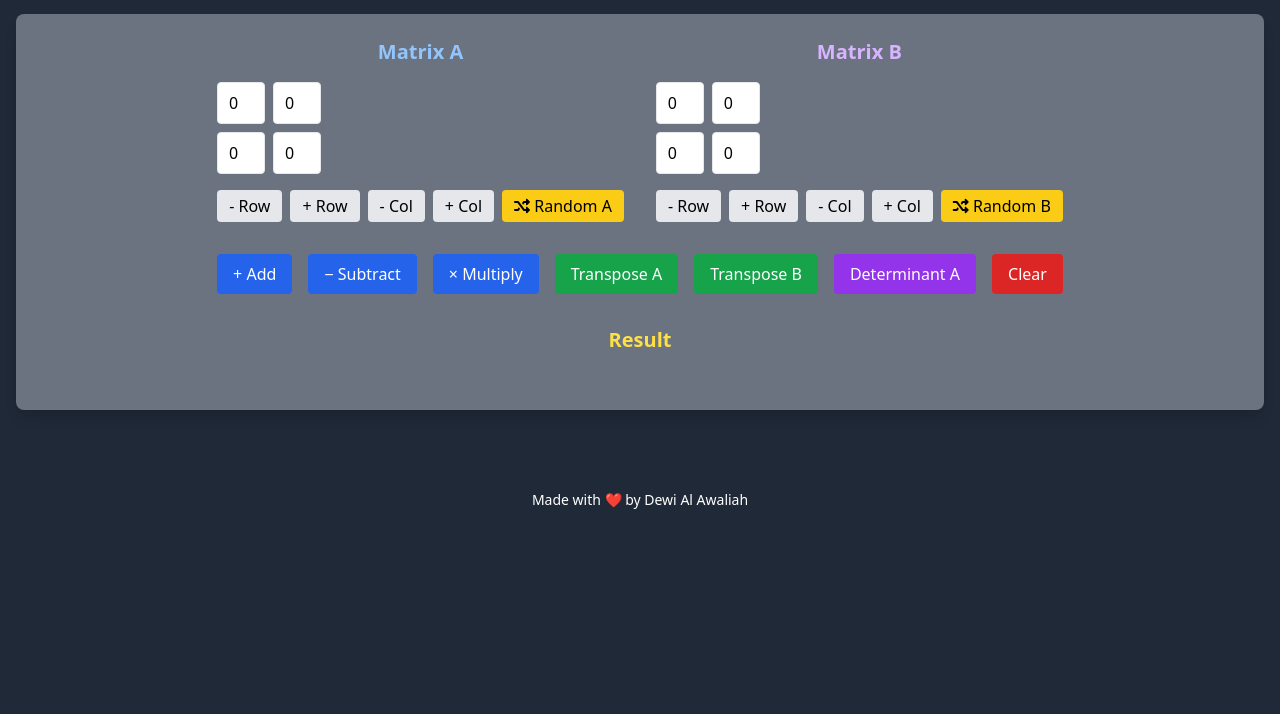
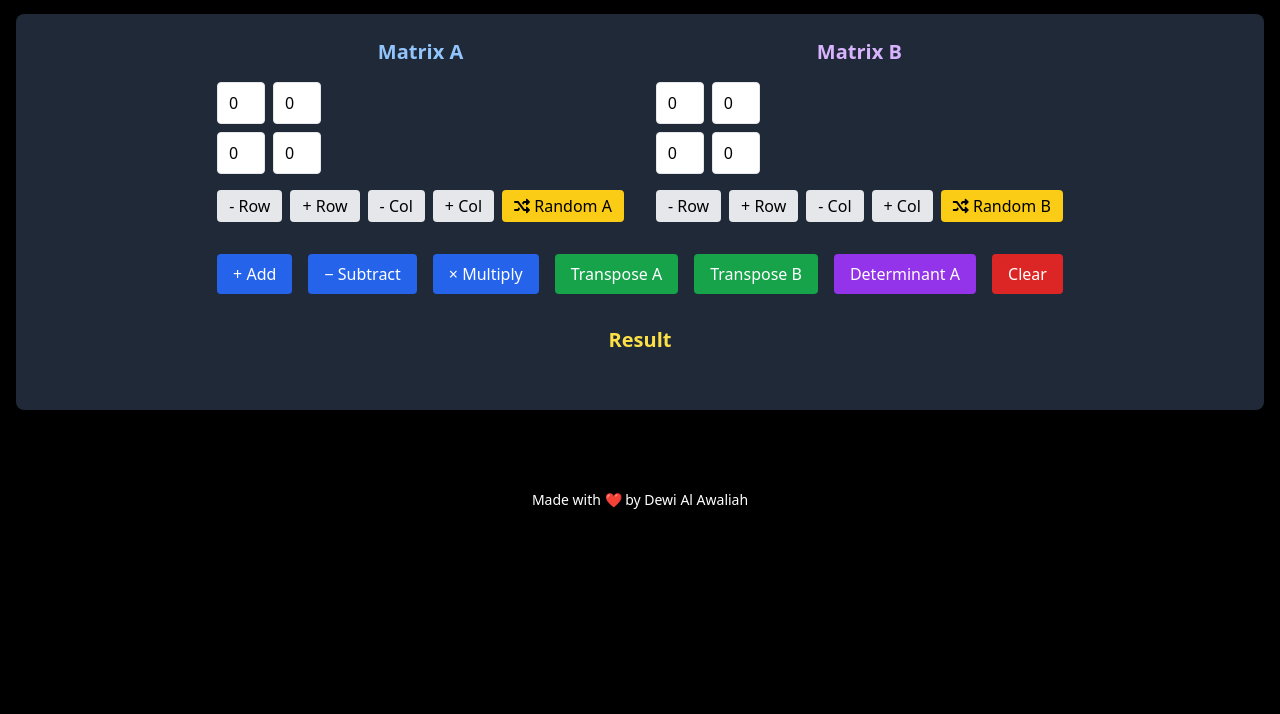
Before and after one commit to Diwizy/Matrix, a plain HTML site: page index.html in a window 1280 px wide. Shown: the part 86-800 px from the top of the page. Drawn offline with nearby package versions, Linux system fonts and the light colour scheme.

Commit message:
Update index.html

```diff
--- a/index.html
+++ b/index.html
@@ -7,11 +7,11 @@
     <script src="https://cdn.tailwindcss.com"></script>
     <link rel="stylesheet" href="https://cdnjs.cloudflare.com/ajax/libs/font-awesome/6.0.0-beta3/css/all.min.css">
 </head>
-<body class="min-h-screen bg-gray-800 text-white">
+<body class="min-h-screen bg-black text-white">
     <div class="container mx-auto px-4 py-8">
         <h1 class="text-3xl font-bold text-center mb-8 text-white">Matrix Calculator</h1>
 
-        <div class="bg-gray-500 rounded-lg shadow-lg p-6 mb-8">
+        <div class="bg-gray-800 rounded-lg shadow-lg p-6 mb-8">
             <div class="flex flex-wrap justify-center gap-8 mb-8">
                 <!-- Matrix A -->
                 <div class="matrix-container">
```
